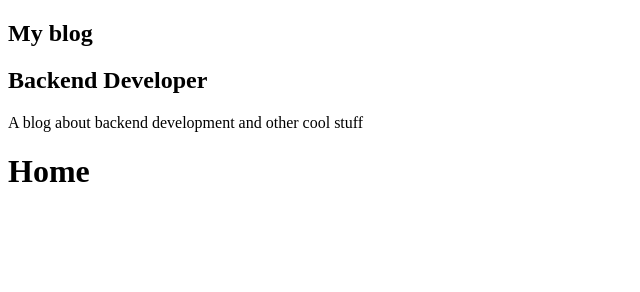
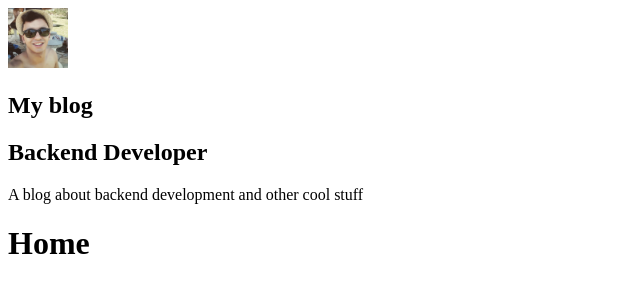
Before and after one commit to RafaelLimaReis/my-blog, a Gatsby site: page / in a window 1280 px wide. Shown: the whole page, without its empty margins (0-640 px from the left). Built offline with nearby package versions, Linux system fonts and the light colour scheme; Gatsby itself is replaced by a stand-in of ours.

Commit message:
images com gatsby

```diff
--- /dev/null
+++ b/src/components/Avatar/Index.js
@@ -0,0 +1,22 @@
+import React from 'react';
+import { useStaticQuery, graphql } from 'gatsby';
+import Img from 'gatsby-image';
+
+const Avatar = () => {
+    const { avatarImage } = useStaticQuery(
+        graphql`
+            query {
+                avatarImage: file(relativePath: { eq: "profile_photos.png" }) {
+                    childImageSharp {
+                        fixed(width: 60, height: 60) {
+                            ...GatsbyImageSharpFixed_tracedSVG
+                        }
+                    }
+                }
+            }
+        `
+    );
+    return <Img fixed={avatarImage.childImageSharp.fixed} />;
+}
+
+export default Avatar;
--- a/src/components/Profile/index.js
+++ b/src/components/Profile/index.js
@@ -1,5 +1,6 @@
 import React from 'react';
 import { useStaticQuery, graphql } from 'gatsby';
+import Avatar from '../Avatar/Index';
 
 const Profile = () => {
     const {
@@ -20,6 +21,7 @@ const Profile = () => {
 
     return (
         <div className="Profile-wrapper">
+            <Avatar />
             <h1>{ title }</h1>
             <h2>{ position }</h2>
             <p>{ description }</p>
```
Also changed, not shown: src/images/profile_photos.png (added).
